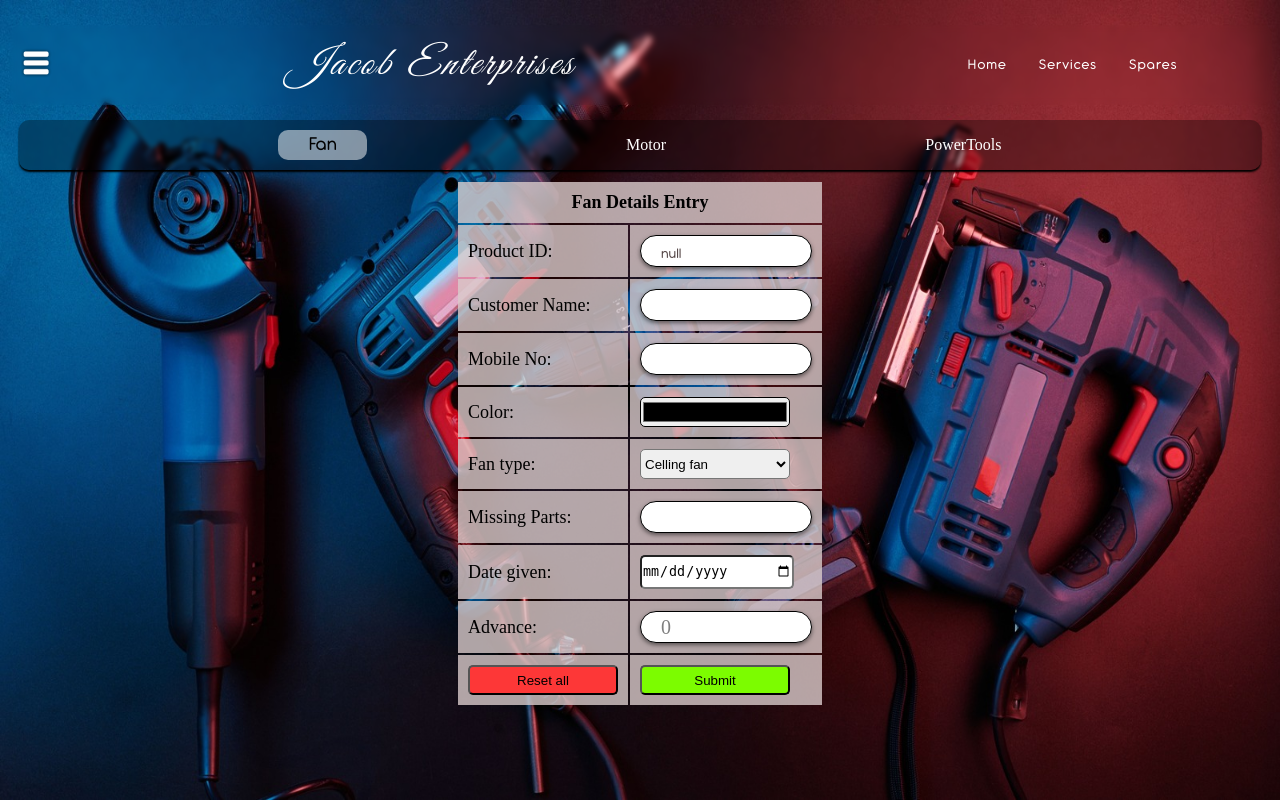
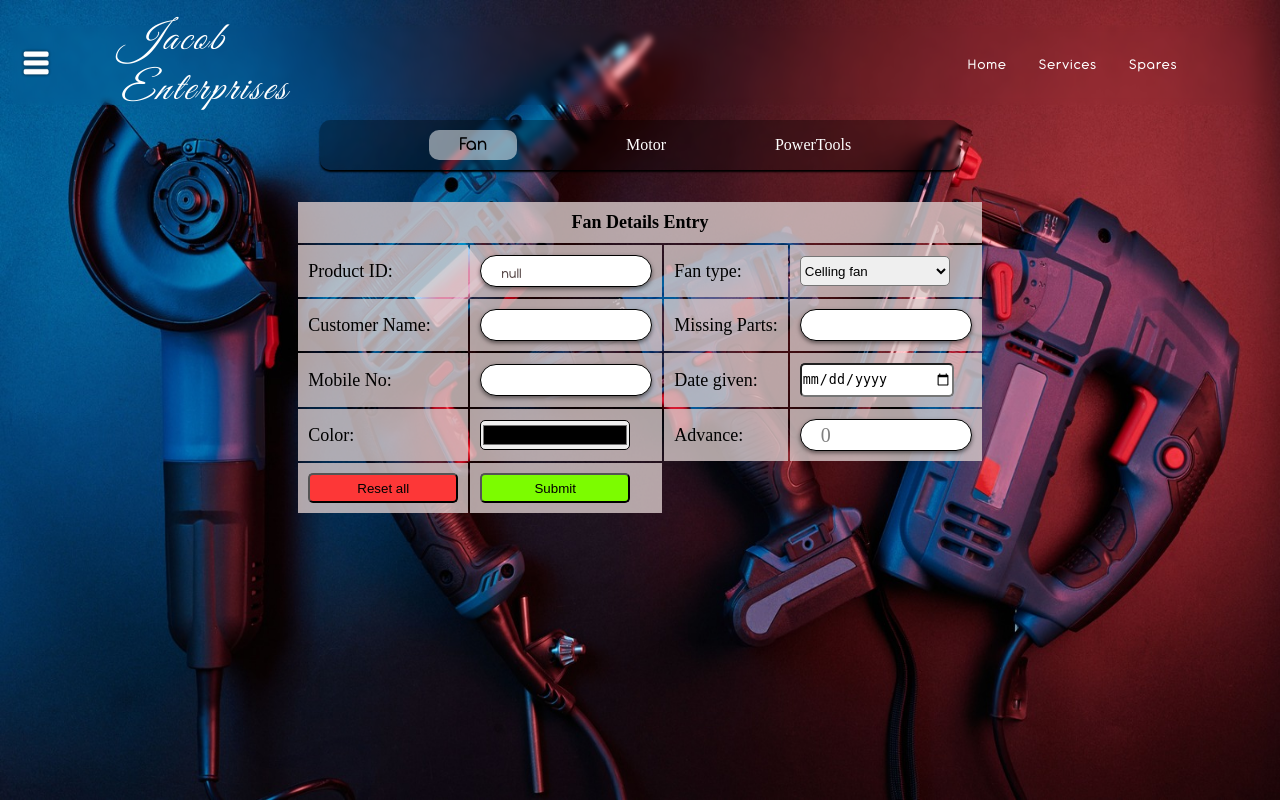
Before and after one commit to Justin-Ebenazar/jacob_Enterprise_freelancing, a Flask app: page /service in a window 1280 px wide. Run offline with Flask 3, Linux system fonts and the light colour scheme.

Commit message:
srvice page layout change

```diff
--- a/Manicks/static/style1.css
+++ b/Manicks/static/style1.css
@@ -66,7 +66,7 @@ header{
     font-style: italic;
     font-family: jusfont;
     letter-spacing: 3px;
-    padding-right: 250px;
+    padding-right: 550px;
 }
 #nav-bar{
     width: 200px;
@@ -160,7 +160,7 @@ input[type="text"],input[type="number"]{
         border: none;
         width: 50px;
         height: 30px;
-        padding-right: 140px;
+        padding-right: 100px;
         transition: 0.7s;
 
 }
@@ -249,7 +249,7 @@ section{
     /* color: rgb(0,0,0,0.5); */
     position: fixed;
     margin-top: 120px;
-    width: 97%;
+    width: 50%;
     display: flex;
     justify-content: space-evenly;
     align-items: center;
@@ -272,7 +272,7 @@ input,select{
 
 .services{
     position: absolute;
-    top: 150px;
+    top: 170px;
     display: flex;
     justify-content: center;
     align-items: center;
--- a/Manicks/templates/service.html
+++ b/Manicks/templates/service.html
@@ -41,25 +41,11 @@
                     <div class="service_table_fan">
                         <table >
                             <tr>
-                                <th class="form-title" colspan="2">Fan Details Entry</th>
+                                <th class="form-title" colspan="4">Fan Details Entry</th>
                             </tr>
                             <tr>
                                 <td>Product ID:</td>
                                 <td><input type="text" placeholder="null" name="ID"></td>
-                            </tr>
-                            <tr>
-                                <td>Customer Name:</td>
-                                <td><input type="text" name="NAME"></td>
-                            </tr>
-                            <tr>
-                                <td>Mobile No:</td>
-                                <td><input type="number" name="MOBILE"></td>
-                            </tr>
-                            <tr>
-                                <td>Color:</td>
-                                <td><input type="color" name="COLOR" id=""></td>
-                            </tr>
-                            <tr>
                                 <td>Fan type:</td>
                                 <td>
                                     <select name="FANTYPE">
@@ -89,29 +81,16 @@
                         </table>
                     </div>
                 </form>
+
                 <form action="/motor_submit" class="tab-contant" method="post">
                     <div class="service_table_motor">
                         <table >
                             <tr>
-                                <th class="form-title" colspan="2">Motor Details Entry</th>
+                                <th class="form-title" colspan="4">Motor Details Entry</th>
                             </tr>
                             <tr>
                                 <td>Product ID:</td>
                                 <td><input type="text" placeholder="null" name="ID"></td>
-                            </tr>
-                            <tr>
-                                <td>Customer Name:</td>
-                                <td><input type="text" name="NAME"></td>
-                            </tr>
-                            <tr>
-                                <td>Mobile No:</td>
-                                <td><input type="number" name="MOBILE"></td>
-                            </tr>
-                            <tr>
-                                <td>Color:</td>
-                                <td><input type="color" name="COLOR" id=""></td>
-                            </tr>
-                            <tr>
                                 <td>Motor HP:</td>
                                 <td>
                                     <select name="HP" id="">
@@ -143,40 +128,16 @@
                         </table>
                     </div>
                 </form>
+
                 <form action="/powertool_submit" class="tab-contant" method="post">
                     <div class="service-tab-powertools">
                         <table >
                             <tr>
-                                <th class="form-title" colspan="2">PowerTools Details Entry</th>
+                                <th class="form-title" colspan="4">PowerTools Details Entry</th>
                             </tr>
                             <tr>
                                 <td>Product ID:</td>
                                 <td><input type="text" placeholder="null" name="ID"></td>
-                            </tr>
-                            <tr>
-                                <td>Customer Name:</td>
-                                <td><input type="text" name="NAME"></td>
-                            </tr>
-                            <tr>
-                                <td>Mobile No:</td>
-                                <td><input type="number" name="MOBILE"></td>
-                            </tr>
-                            <tr>
-                                <td>Color:</td>
-                                <td><input type="color" name="COLOR" id=""></td>
-                            </tr>
-                            <tr>
-                                <td>Powertools Type:</td>
-                                <td>
-                                    <select name="POWERTOOLS">
-                                        <option>Wood cutter</option>
-                                        <option>Drilling</option>
-                                        <option>cut off saw</option>
-                                        <option>Grinding</option>
-                                    </select>
-                                </td>
-                            </tr>
-                            <tr>
                                 <td>Company:</td>
                                 <td>
                                     <select name="COMPANY">
```
Also changed, not shown: other parts of Manicks/templates/service.html (+28 -0 lines).
